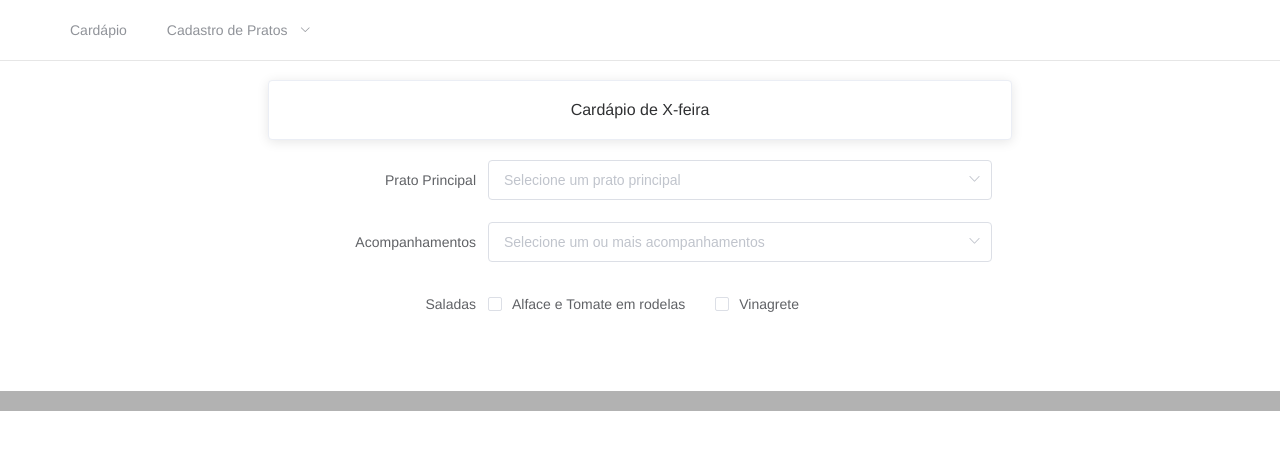
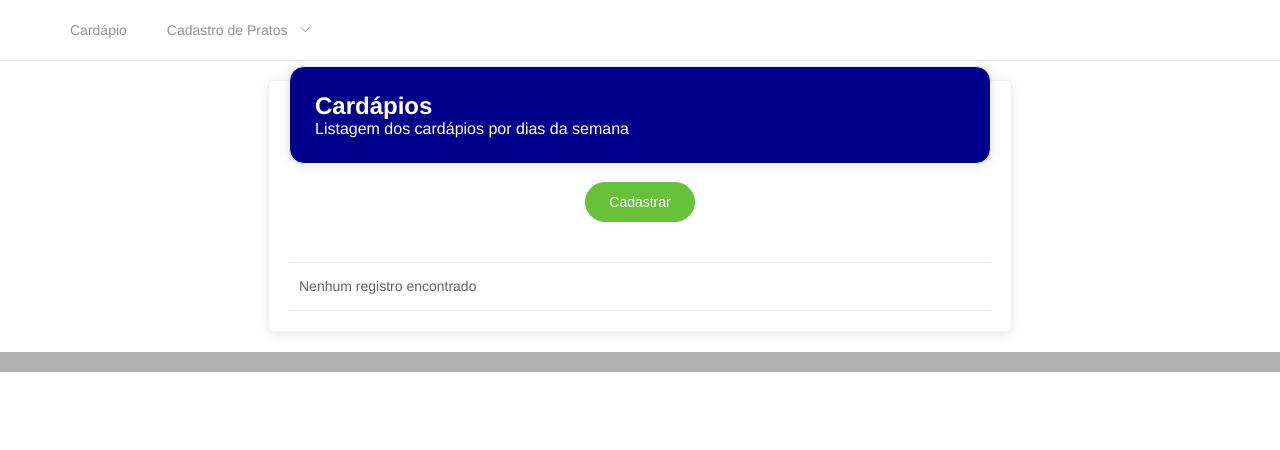
Before and after one commit to deivisondc/slack-dimi-ui, a Vue app: page /cadastro/cardapio in a window 1280 px wide. Shown: the top 450 px of the page. Built offline with nearby package versions, Linux system fonts and the light colour scheme.

Commit message:
new route (CardapioList)

```diff
--- a/src/components/cardapio/Cardapio.vue
+++ /dev/null
@@ -1,49 +0,0 @@
-<template>
-  <div>
-    <el-carousel
-      type="card"
-      :autoplay="false"
-      :loop="false"
-      height="500px"
-    >
-      <el-carousel-item
-        v-for="item in ['Segunda', 'Terça', 'Quarta', 'Quinta', 'Sexta']"
-        :key="item"
-      >
-        <el-card>
-          <div slot="header">
-            <span>{{ item }}-feira</span>
-            <el-button
-              style="float:right; padding:0;"
-              type="text"
-              @click="goTo('/cadastro/cardapio')"
-            >
-              Editar
-            </el-button>
-          </div>
-          <div />
-        </el-card>
-      </el-carousel-item>
-    </el-carousel>
-  </div>
-</template>
-
-<script>
-export default {
-  methods: {
-    goTo(route) {
-      this.$router.push(route);
-    },
-  },
-};
-</script>
-
-<style scoped>
-    .el-carousel__item:nth-child(2n) {
-        background-color: #99a9bf;
-    }
-
-    .el-carousel__item:nth-child(2n+1) {
-        background-color: #d3dce6;
-    }
-</style>
--- /dev/null
+++ b/src/components/cardapio/CardapioList.vue
@@ -0,0 +1,32 @@
+<template>
+  <div>
+    <app-list-layout
+      :title="'Cardápios'"
+      :sub-title="'Listagem dos cardápios por dias da semana'"
+      :data-table="dataTable"
+      :columns="columns"
+      :form-route="formRoute"
+    />
+  </div>
+</template>
+
+<script>
+import ListLayout from '../layout/ListLayout.vue';
+
+export default {
+  components: {
+    AppListLayout: ListLayout,
+  },
+  data() {
+    return {
+      dataTable: [{}],
+      columns: [],
+      formRoute: '/cadastro/cardapio/new',
+    };
+  },
+};
+</script>
+
+<style scoped>
+
+</style>
--- a/src/components/layout/Layout.vue
+++ b/src/components/layout/Layout.vue
@@ -8,7 +8,7 @@
       >
         <el-menu-item
           index="1"
-          @click="goTo('/cardapio')"
+          @click="goTo('/cadastro/cardapio')"
         >
           Cardápio
         </el-menu-item>
--- a/src/routes.js
+++ b/src/routes.js
@@ -1,4 +1,4 @@
-import Cardapio from './components/cardapio/Cardapio.vue';
+import CardapioList from './components/cardapio/CardapioList.vue';
 import CardapioForm from './components/cardapio/CardapioForm.vue';
 
 import PrincipalList from './components/pratos/principal/PrincipalList.vue';
@@ -11,8 +11,8 @@ import SaladaList from './components/pratos/salada/SaladaList.vue';
 import SaladaForm from './components/pratos/salada/SaladaForm.vue';
 
 const routes = [
-  { path: '/cardapio', component: Cardapio },
-  { path: '/cadastro/cardapio', component: CardapioForm },
+  { path: '/cadastro/cardapio', component: CardapioList },
+  { path: '/cadastro/cardapio/new', component: CardapioForm },
   { path: '/cadastro/prato/principal', component: PrincipalList },
   { path: '/cadastro/prato/principal/new', component: PrincipalForm },
   { path: '/cadastro/prato/acompanhamento', component: AcompanhamentoList },
```
